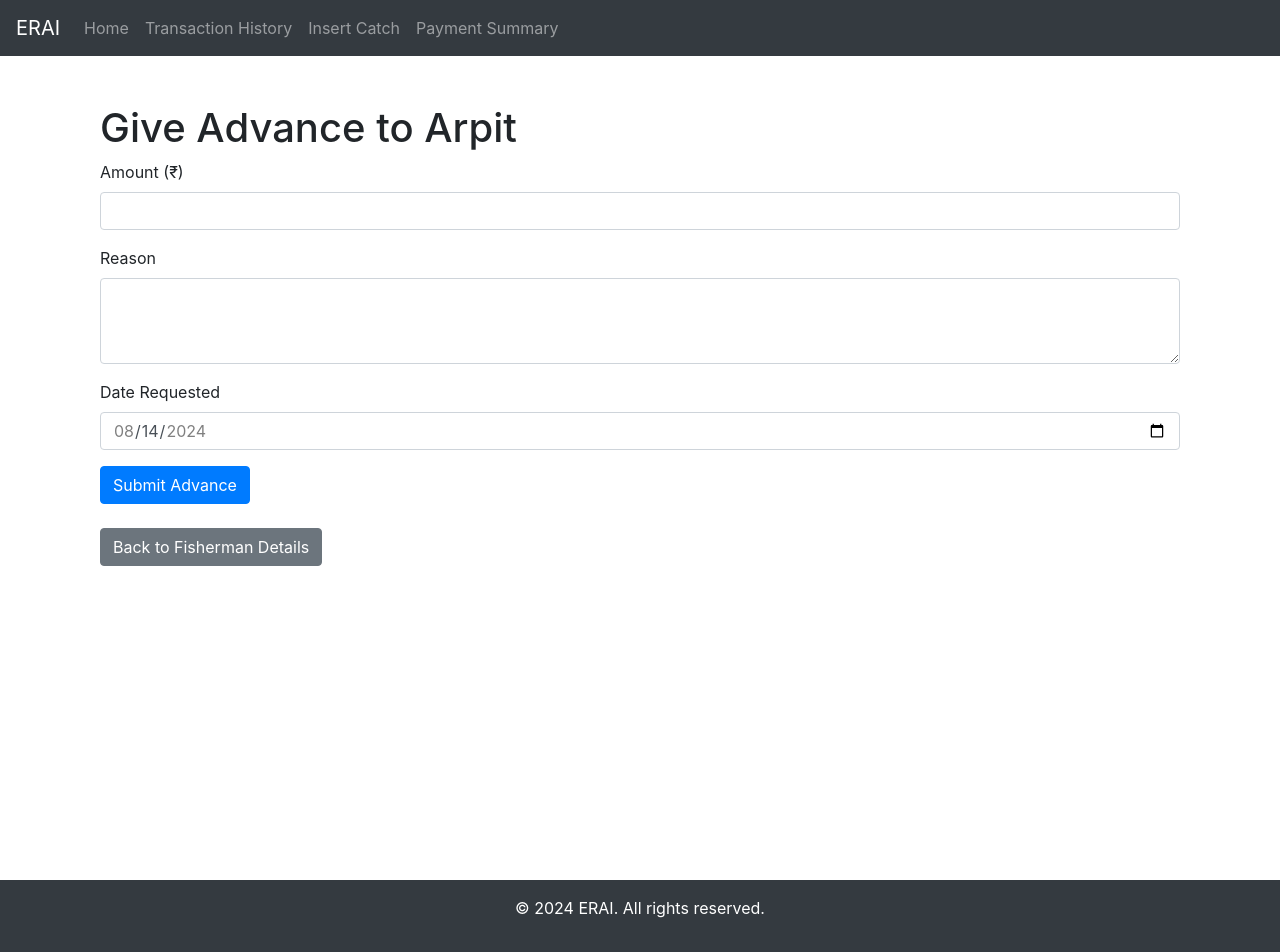
After one commit to adityakr1410/IRAI, a Django app: page /fisherman/1/give-advance/ in a window 1280 px wide. The commit adds this page. Run offline with Django 5.2, Linux system fonts and the light colour scheme; data comes from the database, SQL or seed files in the repository; some libraries are stand-ins or nearby versions.

Commit message:
mini update

```diff
--- a/mySite/myApp/admin.py
+++ b/mySite/myApp/admin.py
@@ -17,6 +17,3 @@ admin.site.register(Advance)
 
 # Registering Payment model
 admin.site.register(Payment)
-
-# Registering PaymentLog model
-admin.site.register(PaymentLog)
--- a/mySite/myApp/models.py
+++ b/mySite/myApp/models.py
@@ -5,9 +5,11 @@ from django.forms import ValidationError
 class Fish(models.Model):
     name = models.CharField(max_length=255)
     price = models.DecimalField(max_digits=10, decimal_places=2)
+    royalty_amount = models.DecimalField(max_digits=10, decimal_places=2, default=0.00)
 
     def __str__(self):
         return self.name
+
 
 class Fisherman(models.Model):
     name = models.CharField(max_length=255)
@@ -55,13 +57,6 @@ class Fisherman(models.Model):
                 payment_date=timezone.now().date(),
                 amount=total_due,
                 payment_type='Catch'
-            )
-
-            # Create a payment log
-            PaymentLog.objects.create(
-                payment=payment,
-                log_date=timezone.now().date(),
-                log_description=f'Payment of {total_due} for all unpaid catches.'
             )
 
     @staticmethod
@@ -121,11 +116,3 @@ class Payment(models.Model):
 
     def __str__(self):
         return f'Payment of {self.amount} to {self.fisherman.name} for {self.get_payment_type_display()}'
-
-class PaymentLog(models.Model):
-    payment = models.ForeignKey(Payment, on_delete=models.CASCADE)
-    log_date = models.DateField()
-    log_description = models.TextField()
-
-    def __str__(self):
-        return f'Log for payment ID {self.payment.id} on {self.log_date}'
--- a/mySite/myApp/templates/base.html
+++ b/mySite/myApp/templates/base.html
@@ -43,6 +43,9 @@
                 <li class="nav-item">
                     <a class="nav-link" href="{% url "log_catch" %}">Insert Catch</a>
                 </li>
+                <li class="nav-item">
+                    <a class="nav-link" href="{% url "payment_summary" %}">Payment Summary</a>
+                </li>
             </ul>
         </div>
     </nav>
--- /dev/null
+++ b/mySite/myApp/templates/give_advance.html
@@ -0,0 +1,54 @@
+{% extends 'base.html' %}
+
+{% block title %}Give Advance{% endblock %}
+
+{% block content %}
+    <div class="container mt-4">
+        <h1>Give Advance to {{ fisherman.name }}</h1>
+
+        {% if messages %}
+            <div class="alert alert-{{ messages.tags }} mt-3">
+                {% for message in messages %}
+                    {{ message }}
+                {% endfor %}
+            </div>
+        {% endif %}
+
+        <form method="post">
+            {% csrf_token %}
+            <div class="form-group">
+                <label for="amount">Amount (₹)</label>
+                <input type="number" step="0.01" id="amount" name="amount" class="form-control" required>
+            </div>
+            <div class="form-group">
+                <label for="reason">Reason</label>
+                <textarea id="reason" name="reason" class="form-control" rows="3" required></textarea>
+            </div>
+            <div class="form-group">
+                <label for="date_requested">Date Requested</label>
+                <input type="date" id="date_requested" name="date_requested" class="form-control" required>
+            </div>
+            <button type="submit" class="btn btn-primary">Submit Advance</button>
+        </form>
+
+        <div class="mt-4">
+            <a href="#" class="btn btn-secondary">Back to Fisherman Details</a>
+        </div>
+    </div>
+
+    <script>
+        document.addEventListener('DOMContentLoaded', function() {
+            const today = new Date();
+            const lastDate = new Date();
+            lastDate.setDate(today.getDate() - 7);
+
+            // Format dates in YYYY-MM-DD
+            const formatDate = (date) => date.toISOString().split('T')[0];
+
+            const dateInput = document.getElementById('date_requested');
+            dateInput.value = formatDate(today);
+            dateInput.setAttribute('max', formatDate(today));
+            dateInput.setAttribute('min', formatDate(lastDate));
+        });
+    </script>
+{% endblock %}
--- a/mySite/myApp/urls.py
+++ b/mySite/myApp/urls.py
@@ -8,4 +8,6 @@ urlpatterns = [
     path("payment_summary/",payment_summary_view,name="payment_summary"),
     path('fisherman/<int:fisherman_id>/unpaid-catches/', unpaid_catches_view, name='unpaid_catches'),
     path('log_catch/', log_catch, name='log_catch'),
+    path('fisherman/<int:fisherman_id>/give-advance/', give_advance_view, name='give_advance'),
+
 ]
--- a/mySite/myApp/views.py
+++ b/mySite/myApp/views.py
@@ -29,9 +29,7 @@ def unpaid_catches_view(request, fisherman_id):
 
     # Get available advance
     advance = Advance.objects.filter(fisherman=fisherman)
-    total_adv = 0
-    for x in advance:
-        total_adv += x.amount
+    total_adv = sum(x.amount for x in advance)  # Sum up the advance amounts
 
     if request.method == 'POST':
         payment_amount = float(request.POST.get('payment_amount', 0))
@@ -59,12 +57,11 @@ def unpaid_catches_view(request, fisherman_id):
         deduct = float(total_unpaid_salary) - payment_amount
 
         Advance.objects.create(
-            fisherman = fisherman,
-            amount = -deduct,
-            reason = "Deduction",
-            date_requested = timezone.now().date()
+            fisherman=fisherman,
+            amount=-deduct,
+            reason="Deduction",
+            date_requested=timezone.now().date()
         )
-
 
         return redirect('unpaid_catches', fisherman_id=fisherman_id)
 
@@ -73,7 +70,8 @@ def unpaid_catches_view(request, fisherman_id):
         'unpaid_catches': unpaid_catches,
         'total_unpaid_salary': total_unpaid_salary,
         'advance': advance,
-        'min_payment':(total_unpaid_salary - total_adv)
+        'total_advance': total_adv,  # Add this line to include total advance
+        'min_payment': total_unpaid_salary - total_adv
     }
     return render(request, 'unpaid_catches.html', context)
 
@@ -102,3 +100,38 @@ def log_catch(request):
         fishermen = Fisherman.objects.all()
         fish_list = Fish.objects.all()
         return render(request, 'catchByFisherman.html', {'fishermen': fishermen, 'fish_list': fish_list})
+
+
+def give_advance_view(request, fisherman_id):
+    fisherman = Fisherman.objects.get(pk=fisherman_id)
+
+    if request.method == 'POST':
+        amount = request.POST.get('amount')
+        reason = request.POST.get('reason')
+        date_requested = request.POST.get('date_requested')
+
+        if not amount or not reason or not date_requested:
+            messages.error(request, 'All fields are required.')
+        else:
+            try:
+                amount = float(amount)
+                # Create and save the advance
+                Advance.objects.create(
+                    fisherman=fisherman,
+                    amount=amount,
+                    reason=reason,
+                    date_requested=date_requested
+                )
+                Payment.objects.create(
+                    fisherman = fisherman,
+                    payment_date = timezone.now().date(),
+                    amount = amount,
+                    payment_type = 'Advance'
+                )
+                messages.success(request, f'Advance of ₹{amount} given to {fisherman.name}.')
+                return redirect('payment_summary')
+            except ValueError:
+                messages.error(request, 'Invalid amount entered.')
+    return render(request, 'give_advance.html', {
+        'fisherman': fisherman
+    })
```
Also changed, not shown: mySite/myApp/templates/catchByFisherman.html (+22 -11 lines), mySite/myApp/templates/payment_summary.html (+6 -4 lines), mySite/myApp/templates/unpaid_catches.html (+29 -1 lines), mySite/db.sqlite3, mySite/myApp/migrations/0010_fish_royalty_amount_delete_paymentlog.py (added).
